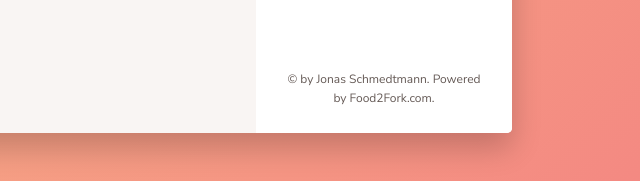
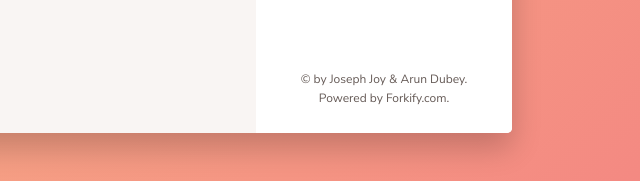
Before and after one commit to joseph0007/forkify, a plain HTML site: page index.html in a window 1280 px wide. Shown: the part 1019-1200 px from the top of the page, 640-1280 px from the left. Drawn offline with Linux system fonts and the light colour scheme.

Commit message:
changed copyright

```diff
--- a/index.html
+++ b/index.html
@@ -46,9 +46,12 @@
         <h2 class="heading-2 u-margin-bottom-small">my shopping list</h2>
         <ul class="shopping__list"></ul>
         <div class="copyright">
-          &copy; by Jonas Schmedtmann. Powered by
-          <a href="http://food2fork.com" target="_blank" class="link"
-            >Food2Fork.com</a
+          &copy; by Joseph Joy &amp; Arun Dubey. Powered by
+          <a
+            href="https://forkify-api.herokuapp.com/"
+            target="_blank"
+            class="link"
+            >Forkify.com</a
           >.
         </div>
       </div>
```
